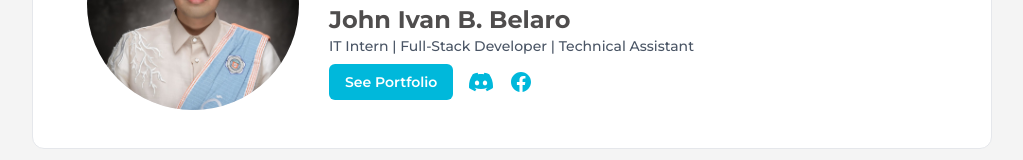
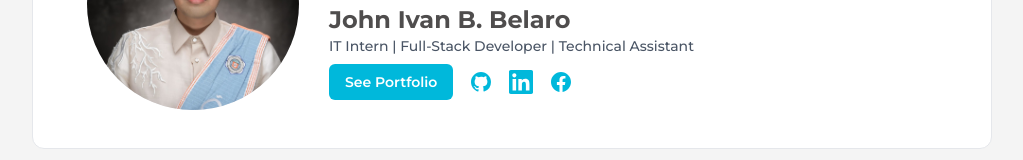
Before and after one commit to ybunnn-dev/ybunnn-blog, a Next.js app: page / in a window 1280 px wide. Shown: the part 333-493 px from the top of the page, without its empty margins (128-1151 px from the left). Built offline with nearby package versions, Linux system fonts and the light colour scheme.

Commit message:
updated links

```diff
--- a/app/sections/profile/profile_section.tsx
+++ b/app/sections/profile/profile_section.tsx
@@ -48,9 +48,16 @@
 
               <div className="flex items-center gap-4 text-cyan-500 dark:text-gray-400">
                 {/* GitHub */}
-              <a href="https://github.com/ybunnn-dev" target="_blank" rel="noreferrer" className="hover:text-header_text dark:hover:text-white transition-colors" aria-label="GitHub">
+                <a href="https://github.com/ybunnn-dev" target="_blank" rel="noreferrer" className="hover:text-black dark:hover:text-white transition-colors" aria-label="GitHub">
                   <svg width="24" height="24" viewBox="0 0 24 24" fill="currentColor">
-                  <path d="M20.317 4.3698a19.7913 19.7913 0 00-4.8851-1.5152.0741.0741 0 00-.0785.0371c-.211.3753-.4447.8648-.6083 1.2495-1.8447-.2762-3.68-.2762-5.4868 0-.1636-.3933-.4058-.8742-.6177-1.2495a.077.077 0 00-.0785-.037 19.7363 19.7363 0 00-4.8852 1.515.0699.0699 0 00-.0321.0277C.5334 9.0458-.319 13.5799.0992 18.0578a.0824.0824 0 00.0312.0561c2.0528 1.5076 4.0413 2.4228 5.9929 3.0294a.0777.0777 0 00.0842-.0276c.4616-.6304.8731-1.2952 1.226-1.9942a.076.076 0 00-.0416-.1057c-.6528-.2476-1.2743-.5495-1.8722-.8923a.077.077 0 01-.0076-.1277c.1258-.0943.2517-.1923.3718-.2914a.0743.0743 0 01.0776-.0105c3.9278 1.7933 8.18 1.7933 12.0614 0a.0739.0739 0 01.0785.0095c.1202.099.246.1981.3728.2924a.077.077 0 01-.0066.1276 12.2986 12.2986 0 01-1.873.8914.0766.0766 0 00-.0407.1067c.3604.698.7719 1.3628 1.225 1.9932a.076.076 0 00.0842.0286c1.961-.6067 3.9495-1.5219 6.0023-3.0294a.077.077 0 00.0313-.0552c.5004-5.177-.8382-9.6739-3.5485-13.6604a.061.061 0 00-.0312-.0286zM8.02 15.3312c-1.1825 0-2.1569-1.0857-2.1569-2.419 0-1.3332.9555-2.4189 2.157-2.4189 1.2108 0 2.1757 1.0952 2.1568 2.419 0 1.3332-.9555 2.4189-2.1569 2.4189zm7.9748 0c-1.1825 0-2.1569-1.0857-2.1569-2.419 0-1.3332.9554-2.4189 2.1569-2.4189 1.2108 0 2.1757 1.0952 2.1568 2.419 0 1.3332-.946 2.4189-2.1568 2.4189Z"/>
+                    <path d="M12 2C6.477 2 2 6.484 2 12.017c0 4.425 2.865 8.18 6.839 9.504.5.092.682-.217.682-.483 0-.237-.008-.868-.013-1.703-2.782.605-3.369-1.343-3.369-1.343-.454-1.158-1.11-1.466-1.11-1.466-.908-.62.069-.608.069-.608 1.003.07 1.531 1.032 1.531 1.032.892 1.53 2.341 1.088 2.91.832.092-.647.35-1.088.636-1.338-2.22-.253-4.555-1.113-4.555-4.951 0-1.093.39-1.988 1.029-2.688-.103-.253-.446-1.272.098-2.65 0 0 .84-.27 2.75 1.026A9.564 9.564 0 0112 6.844c.85.004 1.705.115 2.504.337 1.909-1.296 2.747-1.027 2.747-1.027.546 1.379.202 2.398.1 2.651.64.7 1.028 1.595 1.028 2.688 0 3.848-2.339 4.695-4.566 4.943.359.309.678.92.678 1.855 0 1.338-.012 2.419-.012 2.747 0 .268.18.58.688.482A10.019 10.019 0 0022 12.017C22 6.484 17.522 2 12 2z"/>
+                  </svg>
+                </a>
+
+                {/* LinkedIn */}
+                <a href="https://www.linkedin.com/in/john-ivan-belaro-569b37407/" target="_blank" rel="noreferrer" className="hover:text-[#0A66C2] dark:hover:text-white transition-colors" aria-label="LinkedIn">
+                  <svg width="24" height="24" viewBox="0 0 24 24" fill="currentColor">
+                    <path d="M20.447 20.452h-3.554v-5.569c0-1.328-.027-3.037-1.852-3.037-1.853 0-2.136 1.445-2.136 2.939v5.667H9.351V9h3.414v1.561h.046c.477-.9 1.637-1.85 3.37-1.85 3.601 0 4.267 2.37 4.267 5.455v6.286zM5.337 7.433c-1.144 0-2.063-.926-2.063-2.065 0-1.138.92-2.063 2.063-2.063 1.14 0 2.064.925 2.064 2.063 0 1.139-.925 2.065-2.064 2.065zm1.782 13.019H3.555V9h3.564v11.452zM22.225 0H1.771C.792 0 0 .774 0 1.729v20.542C0 23.227.792 24 1.771 24h20.451C23.2 24 24 23.227 24 22.271V1.729C24 .774 23.2 0 22.222 0h.003z"/>
                   </svg>
                 </a>
 
```
Lines whose indentation alone changed are shown as unchanged.
